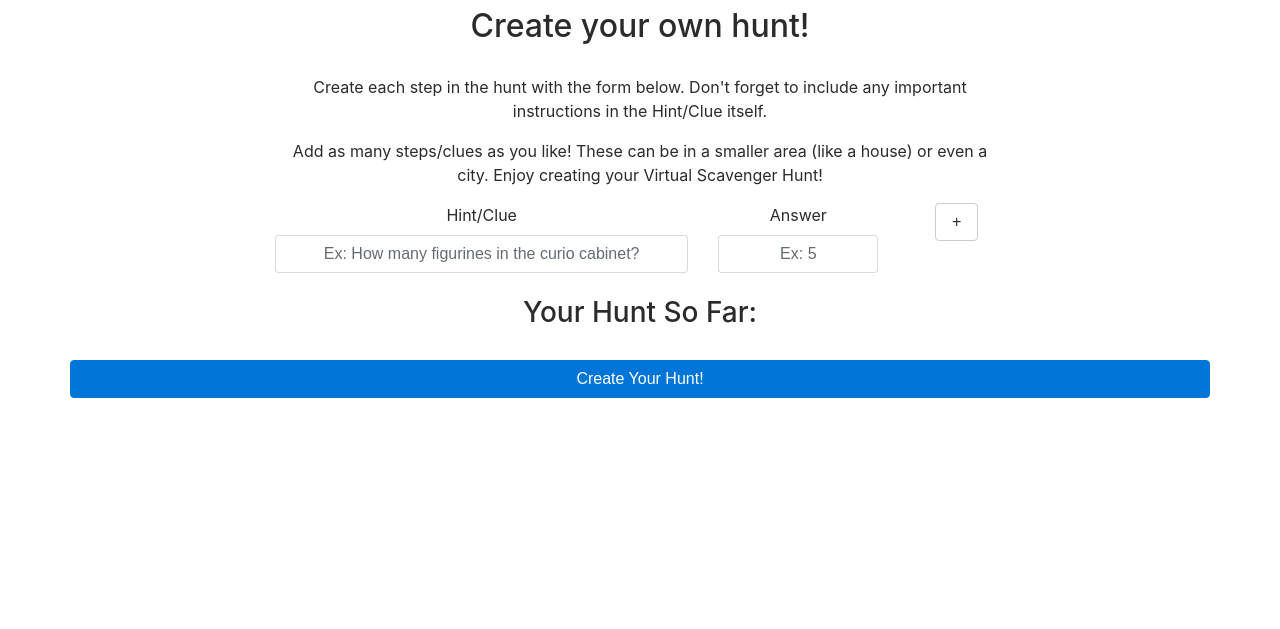
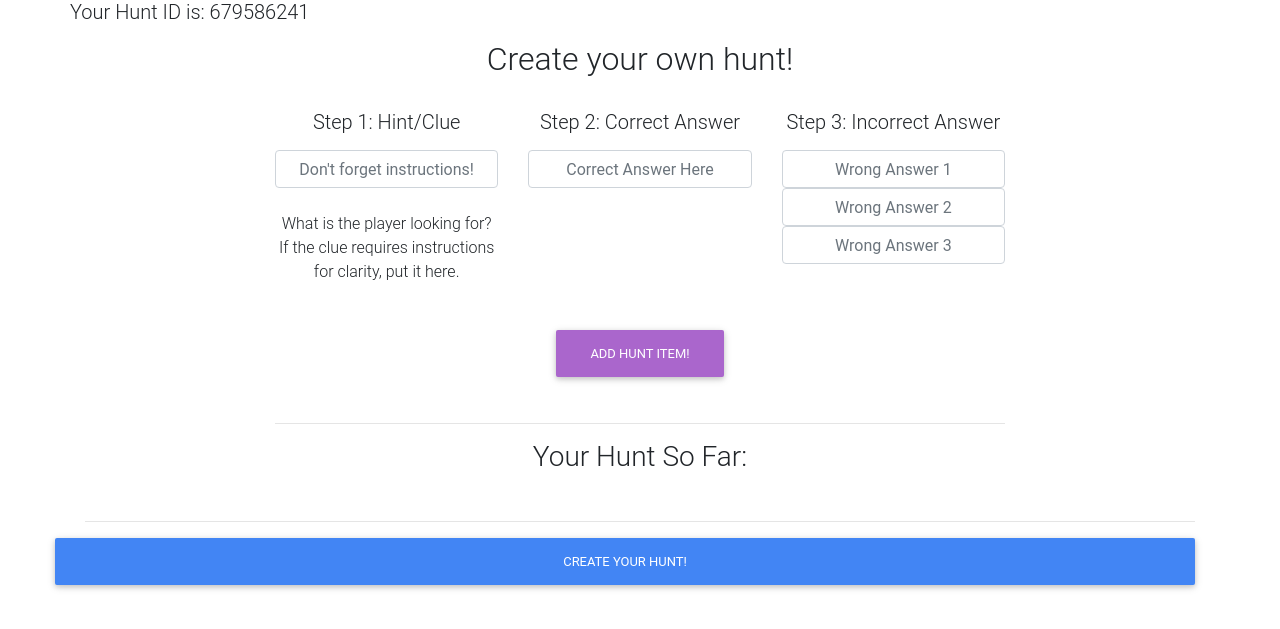
Before and after one commit to ScarsAndBullets/TropicThunder, a Node server app: page /createHunt in a window 1280 px wide. Shown: the top 629 px of the page. Run offline with Node 20, Linux system fonts and the light colour scheme; some libraries are stand-ins or nearby versions.

Commit message:
vanilla form complete

```diff
--- a/config/config.json
+++ b/config/config.json
@@ -1,7 +1,7 @@
 {
   "development": {
     "username": "root",
-    "password": "b00tcamp",
+    "password": "Blue2008-sql",
     "database": "vshunt_db",
     "host": "localhost",
     "dialect": "mysql"
--- a/public/styles/styles.css
+++ b/public/styles/styles.css
@@ -11,8 +11,8 @@
 }
 
 form {
-margin: 0 auto;
-width:250px;
+  margin: 0 auto;
+  width: 250px;
 }
 
 input {
--- a/views/createhunt.handlebars
+++ b/views/createhunt.handlebars
@@ -1,5 +1,13 @@
-<div id="home">
+<div id="home" {{!-- class="view"
+style="background-image: url('https://mdbootstrap.com/img/Photos/Others/images/91.jpg'); background-repeat: no-repeat;
+background-size: cover; background-position: center center;" --}}>
+  {{!-- <div class="mask rgba-gradient align-items-center"> --}}
+
   <div class="container">
+    <div class="row">
+      {{!-- hard-coded ID. Will need to use handlebars for actual update --}}
+      <h5>Your Hunt ID is: 679586241</h5>
+    </div>
     <div class="row">
       <div class="col-8 offset-2">
         {{!-- msg from htmlroutes --}}
@@ -8,66 +16,68 @@
           <h2>Create your own hunt!</h2>
           <br>
         </div>
-        <p>Create each step in the hunt with the form below. Don't forget to include any important instructions in the
-          Hint/Clue itself.</p>
-        <p>Add as many steps/clues as you like! These can be in a smaller area (like a house) or even a city. Enjoy
-          creating your Virtual Scavenger Hunt!</p>
-        {{!-- is action from handlebars/bootstrap/html? --}}
-        {{!-- Name needs to be seperate from hunt item --}}
-        {{!-- <form class="clearfix mb-4" action="POST">
-          <div class="form-group">
-            <label for="example-text">Name your Hunt!</label>
-            <input type="text" id="Example Hunt" class="form-control" aria-describedby="example-text"
-              placeholder="Hunt Name">
-          </div> --}}
-        {{!-- change to inline --}}
+        {{!-- <p>Create each step in the hunt with the form below.</p>
+        <p>Add as many steps/clues as you like! These can be in a smaller area (like a house) or even a city.</p>
+        <p>Enjoy creating your Virtual Scavenger Hunt!</p> --}}
+
         <div class="row">
-          <div class="col-7">
-            <label for="example-text">Hint/Clue</label>
+          <div class="col">
+            <label for="example-text">
+              <h5>Step 1: Hint/Clue</h5>
+            </label>
             {{!-- <p>(Don't forget to include any necessary instructions player will need for this clue.) </p> --}}
-            <input type="text" id="example-text" class="form-control" aria-describedby="example-text"
-              placeholder="Ex: How many figurines in the curio cabinet?">
+            <input type="text" id="clue" class="form-control" aria-describedby="example-text"
+              placeholder="Don't forget instructions!">
+            <br>
+            <p>What is the player looking for? If the clue requires instructions for clarity, put it here.</p>
+
           </div>
-          <div class="col-3">
-            <label for="example-text">Answer</label>
-            <input type="text" id="example-text" class="form-control" aria-describedby="example-text"
-              placeholder="Ex: 5">
+          <div class="col">
+            <label for="example-text">
+              <h5>Step 2: Correct Answer</h5>
+            </label>
+            <input type="text" id="correctAns" class="form-control" aria-describedby="example-text"
+              placeholder="Correct Answer Here">
           </div>
+          <div class="col">
+            <label for="example-text">
+              <h5>Step 3: Incorrect Answer</h5>
+            </label>
+            <input type="text" id="wrongAnsOne" class="form-control" aria-describedby="example-text"
+              placeholder="Wrong Answer 1">
+            <input type="text" id="wrongAnsTwo" class="form-control" aria-describedby="example-text"
+              placeholder="Wrong Answer 2">
+            <input type="text" id="wrongAnsThree" class="form-control" aria-describedby="example-text"
+              placeholder="Wrong Answer 3">
+          </div>
+
+        </div>
+        <br>
+        <div class="row">
           <div class="col" id="add-button">
-            <button type="submit" class="btn btn-secondary">+</button>
-            {{!-- circle btn (needs re-alignment(maybe just take out css m/p alignment)) --}}
-            {{!-- <button type="submit" class="btn btn-default btn-circle">+</button>
- --}}
+            <button type="submit" class="btn btn-secondary">Add Hunt Item!</button>
           </div>
         </div>
+
         <br>
-        {{!-- <div class="form-group">
-            <label for="example-description">Example Description</label>
-            <textarea class="form-control" id="example-description" aria-describedby="example-description"
-              placeholder="Enter Example Description"></textarea>
-          </div> --}}
+        </form>
+        <hr>
+        <div>
+          <h3>Your Hunt So Far:</h3>
+          <div id="questionList">
 
-        </form>
-        <h3>Your Hunt So Far:</h3>
-        <ul id="example-list" class="list-group">
-          {{!-- where is it getting the data to display? --}}
-          {{!-- may need to have two different submits --}}
-          {{#each examples}}
-          <li data-id="{{this.id}}" class="list-group-item">
-            <a href="example/{{this.id}}">{{this.text}}</a>
-            <button class="btn btn-danger float-right delete">ｘ</button>
-            <button class="btn btn-warning float-right">edit</button>
+          </div>
+        </div>
 
-          </li>
-          {{/each}}
-        </ul>
       </div>
     </div>
     <br>
+    <hr>
     <div class="row">
       <button id="submit" class="btn btn-primary btn-block">Create Your Hunt!</button>
     </div>
   </div>
+  {{!-- </div> --}}
 </div>
 
 <script type="text/javascript" src="https://cdnjs.cloudflare.com/ajax/libs/jquery/3.2.1/jquery.min.js"></script>
--- a/views/layouts/main.handlebars
+++ b/views/layouts/main.handlebars
@@ -6,11 +6,28 @@
     <meta name="viewport" content="width=device-width, initial-scale=1.0">
     <link rel="stylesheet" href="https://maxcdn.bootstrapcdn.com/bootstrap/4.0.0-beta.3/css/bootstrap.min.css">
     <link rel="stylesheet" href="/styles/styles.css" media="screen" title="no title" charset="utf-8">
+    <!-- Font Awesome -->
+    <link rel="stylesheet" href="https://use.fontawesome.com/releases/v5.8.2/css/all.css">
+    <!-- Bootstrap core CSS -->
+    <link href="https://cdnjs.cloudflare.com/ajax/libs/twitter-bootstrap/4.3.1/css/bootstrap.min.css" rel="stylesheet">
+    <!-- Material Design Bootstrap -->
+    <link href="https://cdnjs.cloudflare.com/ajax/libs/mdbootstrap/4.8.2/css/mdb.min.css" rel="stylesheet">
     <title>Home Page</title>
   </head>
 
   <body>
     {{{body}}}
+    <!-- JQuery -->
+    <script type="text/javascript" src="https://cdnjs.cloudflare.com/ajax/libs/jquery/3.4.1/jquery.min.js"></script>
+    <!-- Bootstrap tooltips -->
+    <script type="text/javascript"
+      src="https://cdnjs.cloudflare.com/ajax/libs/popper.js/1.14.4/umd/popper.min.js"></script>
+    <!-- Bootstrap core JavaScript -->
+    <script type="text/javascript"
+      src="https://cdnjs.cloudflare.com/ajax/libs/twitter-bootstrap/4.3.1/js/bootstrap.min.js"></script>
+    <!-- MDB core JavaScript -->
+    <script type="text/javascript"
+      src="https://cdnjs.cloudflare.com/ajax/libs/mdbootstrap/4.8.2/js/mdb.min.js"></script>
   </body>
 
 </html>
```
Also changed, not shown: 1 other file. Lines whose indentation alone changed are shown as unchanged.
